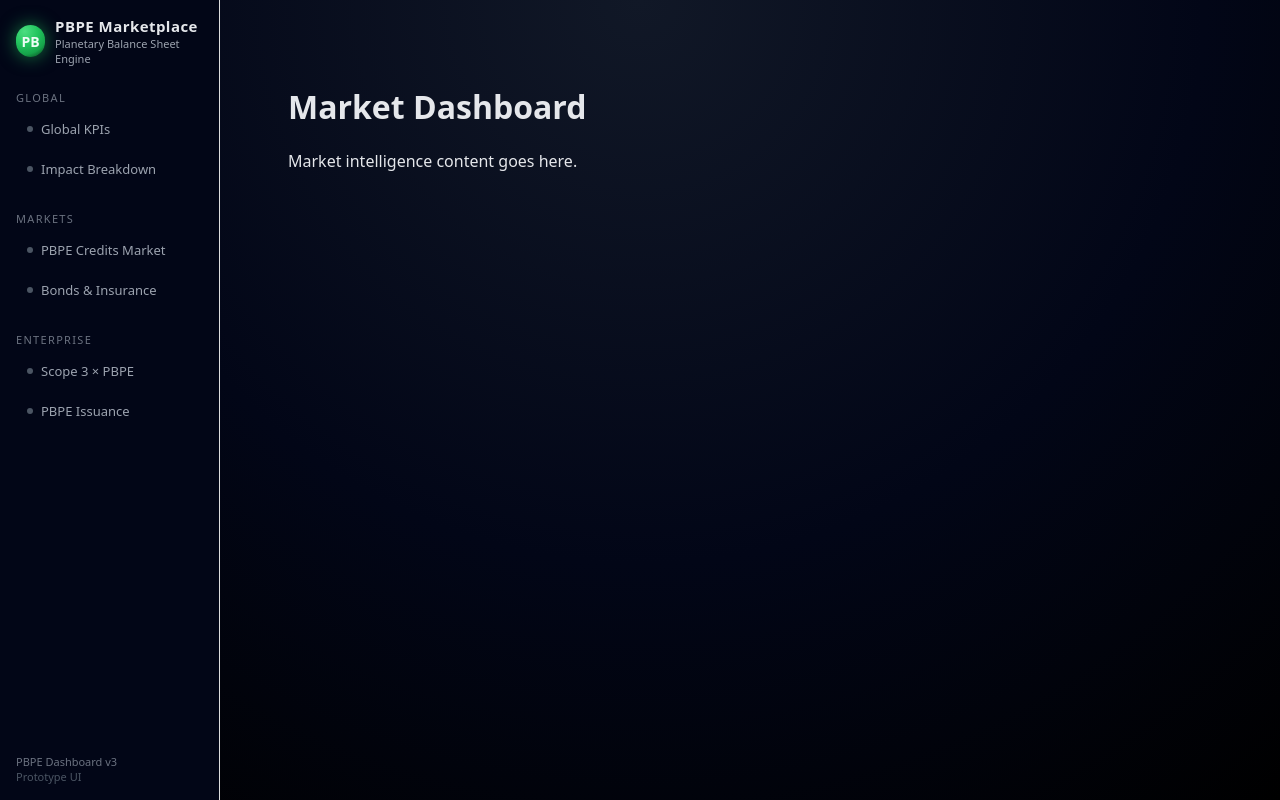
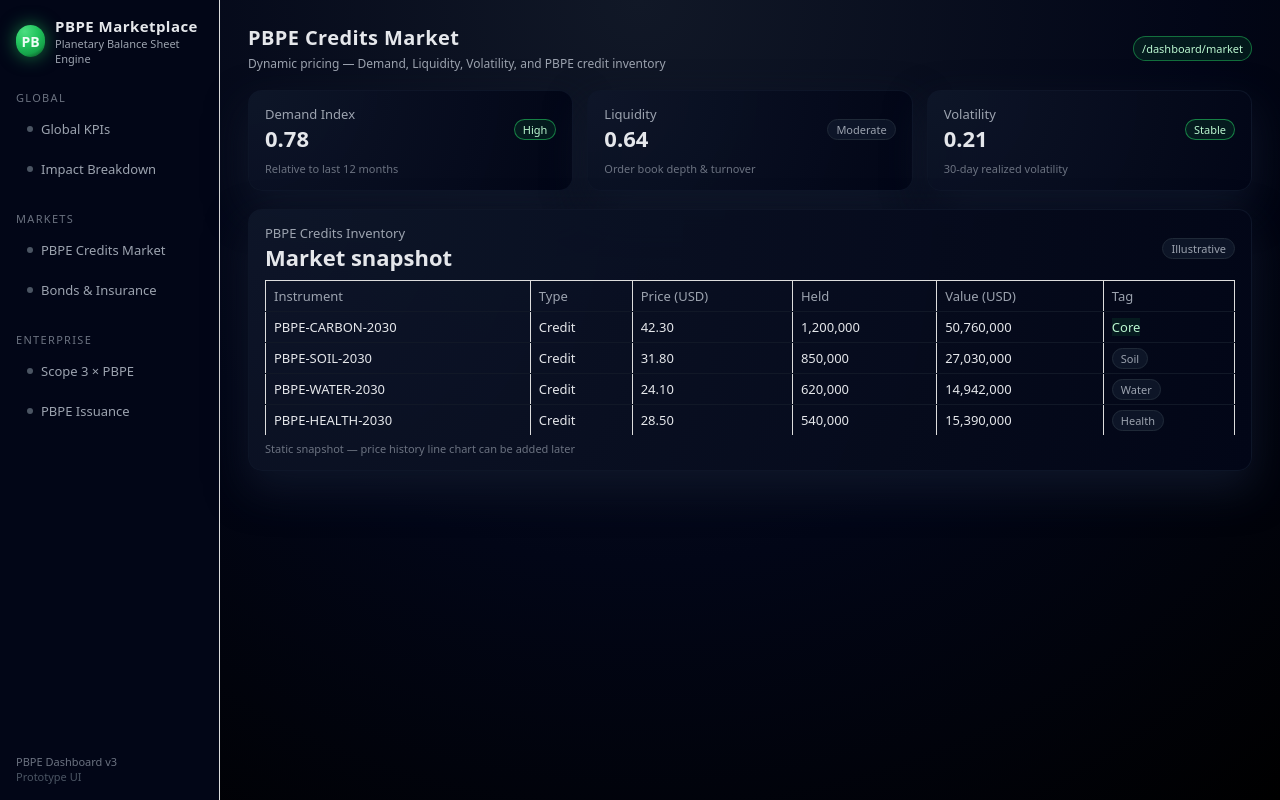
Before and after one commit to shimojok/PBPE-Marketplace, a Next.js app in the folder frontend/: page /dashboard/market in a window 1280 px wide. Built offline with nearby package versions, Linux system fonts and the light colour scheme.

Commit message:
Redesign Market Dashboard with new layout and data

```diff
--- a/frontend/pages/dashboard/market.tsx
+++ b/frontend/pages/dashboard/market.tsx
@@ -1,8 +1,107 @@
 export default function Market() {
   return (
-    <div style={{ padding: "40px" }}>
-      <h1>Market Dashboard</h1>
-      <p>Market intelligence content goes here.</p>
-    </div>
+    <>
+      <div className="main-header">
+        <div className="main-title-block">
+          <div className="main-title">PBPE Credits Market</div>
+          <div className="main-subtitle">
+            Dynamic pricing — Demand, Liquidity, Volatility, and PBPE credit inventory
+          </div>
+        </div>
+        <div className="main-badge">/dashboard/market</div>
+      </div>
+
+      <div className="grid grid-3">
+        <div className="card">
+          <div className="card-header">
+            <div>
+              <div className="card-title">Demand Index</div>
+              <div className="card-metric">0.78</div>
+            </div>
+            <span className="card-tag card-tag-positive">High</span>
+          </div>
+          <div className="card-footer">Relative to last 12 months</div>
+        </div>
+
+        <div className="card">
+          <div className="card-header">
+            <div>
+              <div className="card-title">Liquidity</div>
+              <div className="card-metric">0.64</div>
+            </div>
+            <span className="card-tag">Moderate</span>
+          </div>
+          <div className="card-footer">Order book depth & turnover</div>
+        </div>
+
+        <div className="card">
+          <div className="card-header">
+            <div>
+              <div className="card-title">Volatility</div>
+              <div className="card-metric">0.21</div>
+            </div>
+            <span className="card-tag card-tag-positive">Stable</span>
+          </div>
+          <div className="card-footer">30-day realized volatility</div>
+        </div>
+      </div>
+
+      <div className="card">
+        <div className="card-header">
+          <div>
+            <div className="card-title">PBPE Credits Inventory</div>
+            <div className="card-metric">Market snapshot</div>
+          </div>
+          <span className="card-tag">Illustrative</span>
+        </div>
+        <table className="table" style={{ marginTop: 8 }}>
+          <thead>
+            <tr>
+              <th>Instrument</th>
+              <th>Type</th>
+              <th>Price (USD)</th>
+              <th>Held</th>
+              <th>Value (USD)</th>
+              <th>Tag</th>
+            </tr>
+          </thead>
+          <tbody>
+            <tr>
+              <td>PBPE-CARBON-2030</td>
+              <td>Credit</td>
+              <td>42.30</td>
+              <td>1,200,000</td>
+              <td>50,760,000</td>
+              <td><span className="tag-soft-green">Core</span></td>
+            </tr>
+            <tr>
+              <td>PBPE-SOIL-2030</td>
+              <td>Credit</td>
+              <td>31.80</td>
+              <td>850,000</td>
+              <td>27,030,000</td>
+              <td><span className="tag-soft">Soil</span></td>
+            </tr>
+            <tr>
+              <td>PBPE-WATER-2030</td>
+              <td>Credit</td>
+              <td>24.10</td>
+              <td>620,000</td>
+              <td>14,942,000</td>
+              <td><span className="tag-soft">Water</span></td>
+            </tr>
+            <tr>
+              <td>PBPE-HEALTH-2030</td>
+              <td>Credit</td>
+              <td>28.50</td>
+              <td>540,000</td>
+              <td>15,390,000</td>
+              <td><span className="tag-soft">Health</span></td>
+            </tr>
+          </tbody>
+        </table>
+        <div className="card-footer">Static snapshot — price history line chart can be added later</div>
+      </div>
+    </>
   )
 }
```
